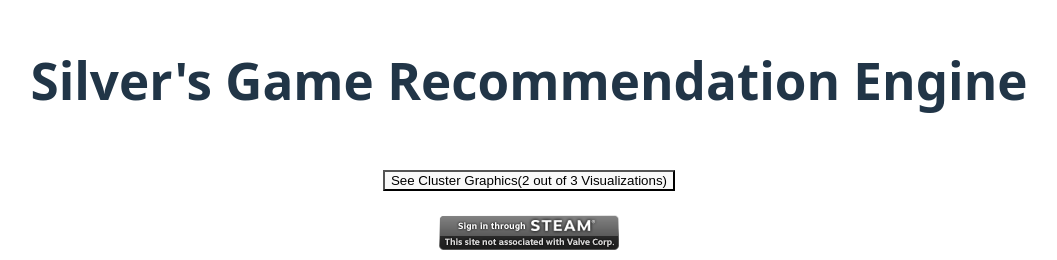
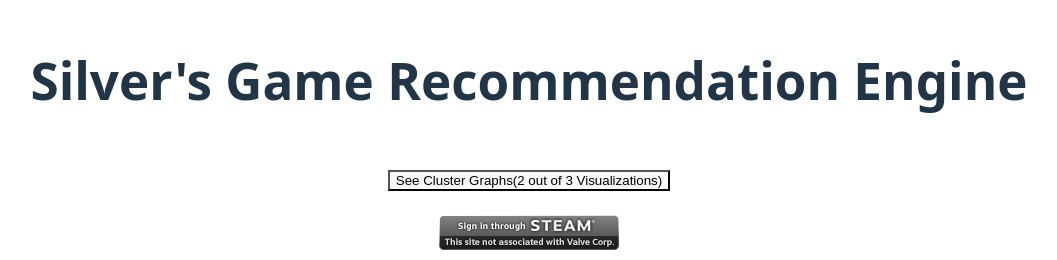
Before and after one commit to X-XSilver/silverrecs, a Vue app in the folder frontend/: page / in a window 1280 px wide. Shown: the part 227-487 px from the top of the page, without its empty margins (111-1168 px from the left). Built offline with nearby package versions, Linux system fonts and the light colour scheme.

Commit message:
fixed frontend typos

```diff
--- a/frontend/src/components/Login.vue
+++ b/frontend/src/components/Login.vue
@@ -43,7 +43,7 @@ const loginWithSteam = () => {
   <div>
     <h1>Silver's Game Recommendation Engine</h1>
     <br/>
-    <button @click="goToVisuals">See Cluster Graphics(2 out of 3 Visualizations)</button>
+    <button @click="goToVisuals">See Cluster Graphs(2 out of 3 Visualizations)</button>
     <br/>
     <br/>
     <div><input type="image" :src="imageUrl" alt="WHYYYY" @click="loginWithSteam"/></div>
--- a/frontend/src/components/Visuals.vue
+++ b/frontend/src/components/Visuals.vue
@@ -22,7 +22,7 @@ const goBack = () => {
 <template>
     <v-container>
         <v-btn variant="text" prepend-icon="mdi-arrow-left" @click="goBack">
-            Back to Reccomendations
+            Back to Recommendations
         </v-btn>
 
         <h2>Game Clusters (PCA Projection)</h2>
```
